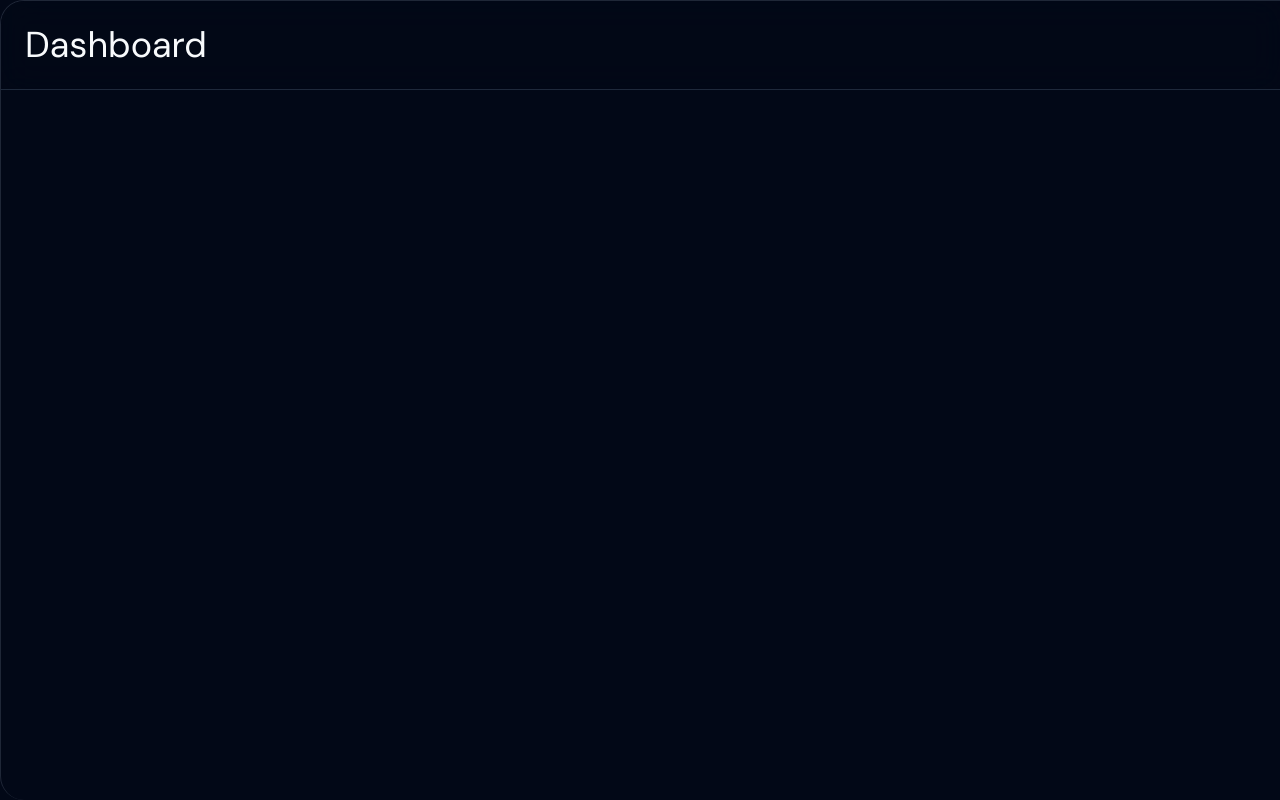
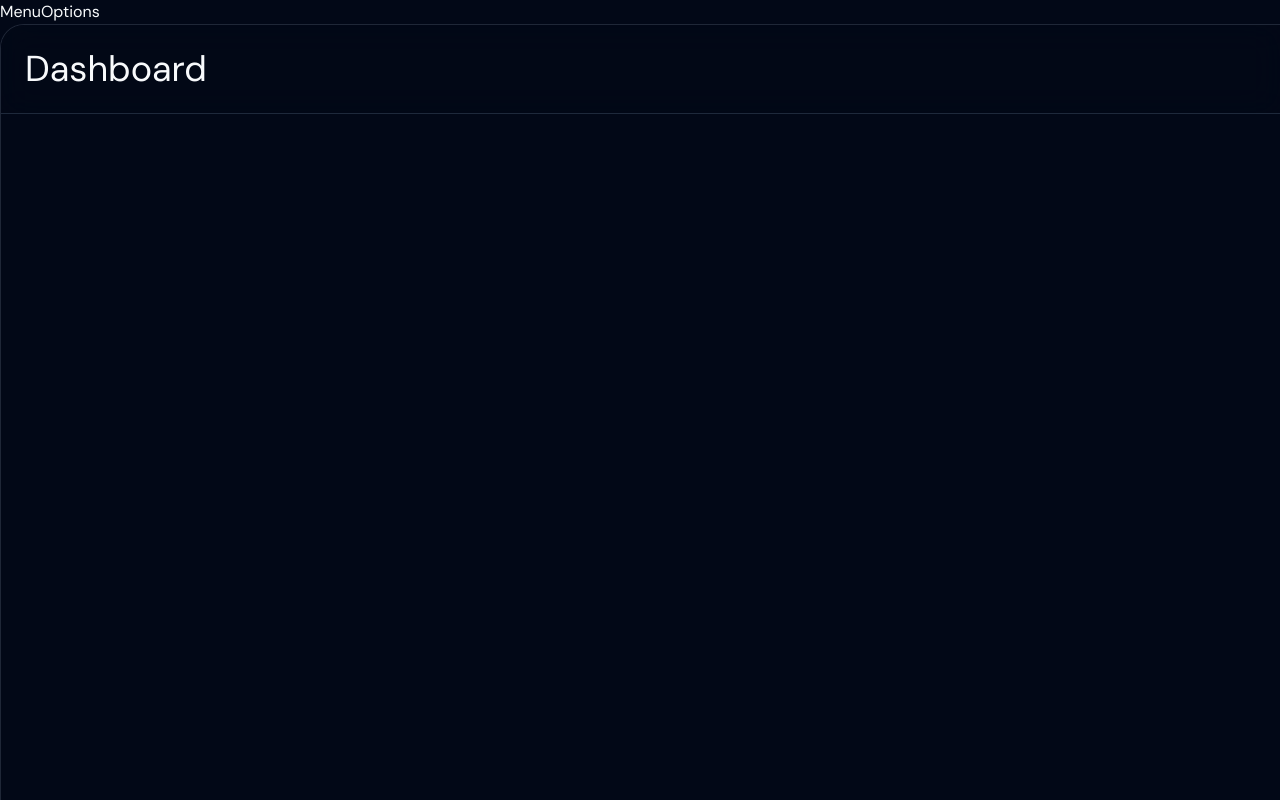
Before and after one commit to emretasss/AutomateX, a Next.js app: page /dashboard in a window 1280 px wide. Built offline with nearby package versions, Linux system fonts and the light colour scheme.

Commit message:
"Added Sidebar component to Layout and exported MenuOptions component"

```diff
--- a/src/app/(main)/layout.tsx
+++ b/src/app/(main)/layout.tsx
@@ -1,5 +1,5 @@
 import React from 'react'
-
+import  Sidebar  from '@/components/sidebar'
 type Props = { children :React.ReactNode }
 
 const Layout = (props: Props) => {
@@ -7,6 +7,7 @@ const Layout = (props: Props) => {
     <div className='flex overflow-hidden h-screen'>
 
     <div className='w-full'>
+      <Sidebar/>
       {props.children}
     </div>
 
--- a/src/components/sidebar/index.tsx
+++ b/src/components/sidebar/index.tsx
@@ -9,3 +9,4 @@ const MenuOptions = (props: Props) => {
     <div>MenuOptions</div>
   )
 }
+export default MenuOptions
```
